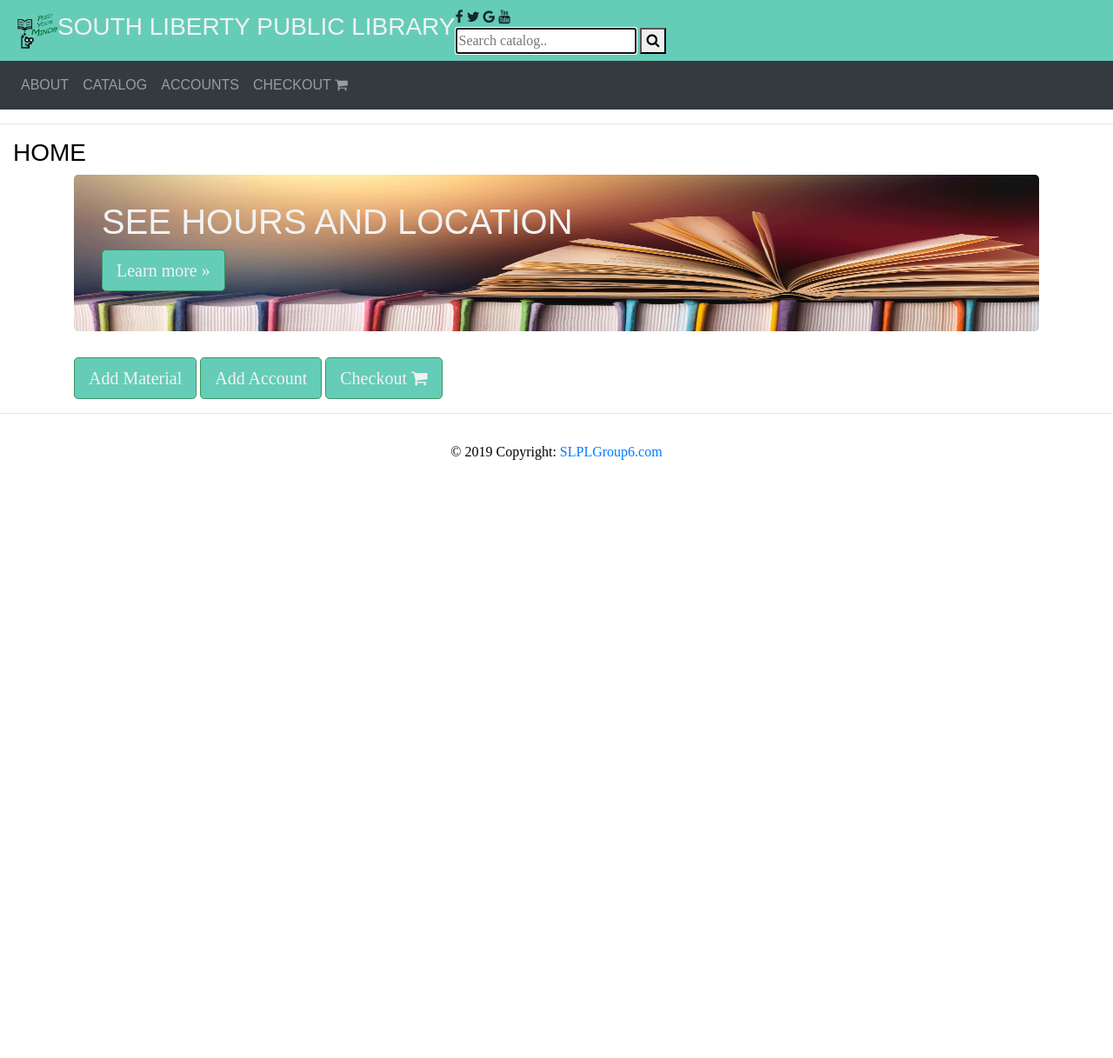
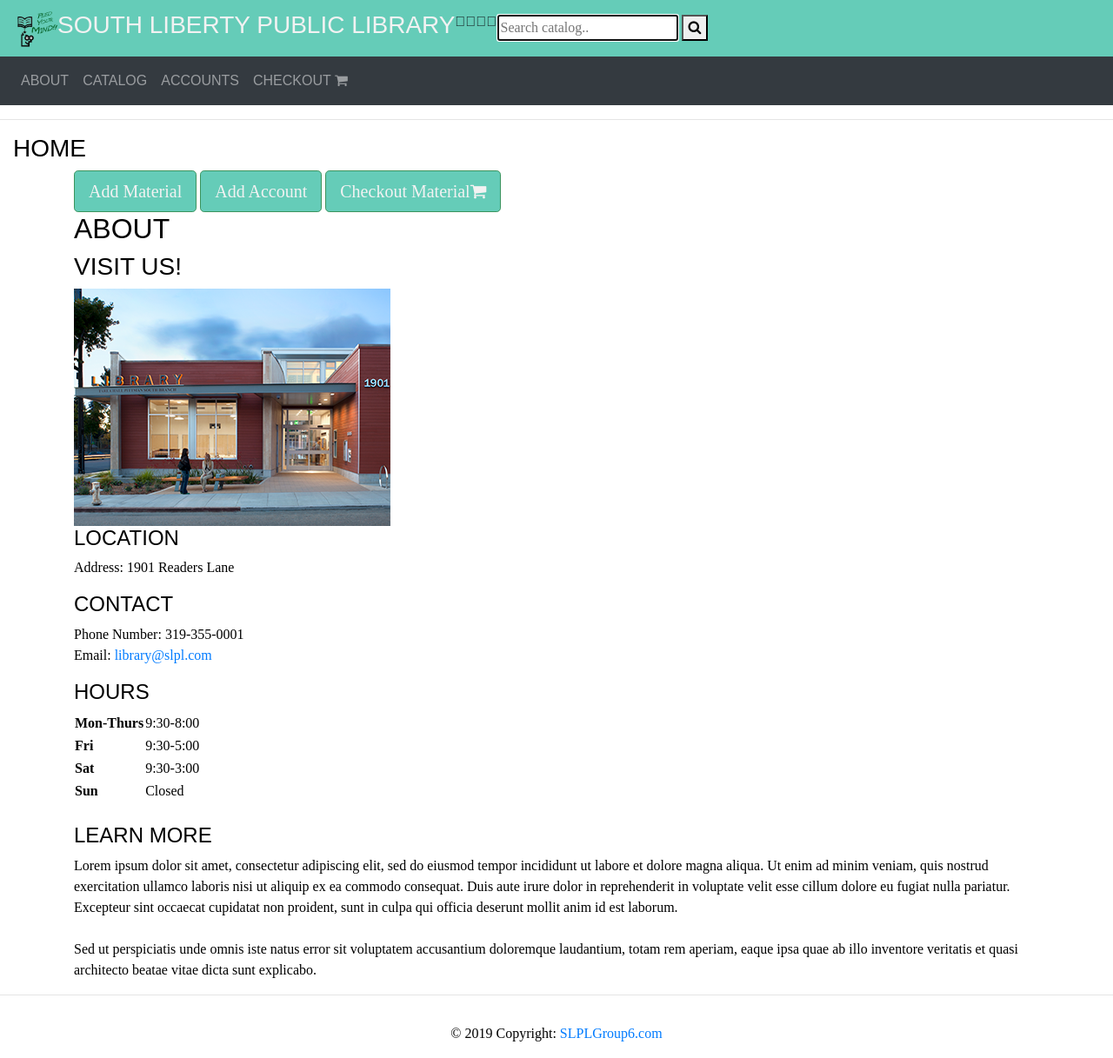
Before and after one commit to alexschmertmann/f19-msci3300-g6, a Flask app: page / in a window 1280 px wide. Shown: the whole page at 87% size. Before the commit the page ends 529 px from the top, so only its background shows below. Run offline with Flask 2, Linux system fonts and the light colour scheme; some libraries are stand-ins or nearby versions.

Commit message:
update home

```diff
--- a/templates/base.html
+++ b/templates/base.html
@@ -26,7 +26,8 @@
   <nav class= "navbar navbar-expand-lg" style="background-color:#65CCB8">
     <img src="{{ url_for('static', filename = 'images/SLPL_logo.png') }}" width="50" alt="South Liberty Public Library">
         <a href="/" style="color:#F2F2F2"> <h3>South Liberty Public Library</h3></a>
-       <div class = "topnav-right" style = "float:right">
+
+       <div class = "nav navbar-nav navbar-right">
        <a href="https://facebook.com" class="fa fa-facebook" style="color:#182628"></a>
        <a href="https://twitter.com" class="fa fa-twitter"style="color:#182628"></a>
        <a href="https://google.com" class="fa fa-google"style="color:#182628"></a>
--- a/templates/index.html
+++ b/templates/index.html
@@ -1,14 +1,39 @@
 {% extends 'base.html' %}
 
 {% block body %}
-<div class="jumbotron">
-  <h1>See Hours and Location</h1>
-  <p><a href="/about" class="btn btn-primary btn-lg">Learn more &raquo;</a></p>
+
+<div>
+<a href="/add_material" class="btn btn-primary btn-lg">Add Material </a>
+<a href="/add_patron" class="btn btn-primary btn-lg">Add Account</a>
+<a href="/circulations/check_out" class="btn btn-primary btn-lg">Checkout Material<i class="fa fa-shopping-cart" aria-hidden="true"></i></a>
 </div>
 
-<div>
-<a href="/circulations/add_material" class="btn btn-primary btn-lg">Add Material </a>
-<a href="/circulations/add_patron" class="btn btn-primary btn-lg">Add Account</a>
-<a href="/circulations/check_out" class="btn btn-primary btn-lg">Checkout <i class="fa fa-shopping-cart" aria-hidden="true"></i></a>
-</div>
+<h2> About</h2>
+<h3> Visit us! </h3>
+<img src="../static/images/library.png" alt="Library" class="lib">
+<h4> Location </h4>
+<p>Address: 1901 Readers Lane <br/> </p>
+<h4> Contact </h4>
+<p>Phone Number:  319-355-0001
+<br/>
+Email:  <a href="mailto:library@slpl.com">library@slpl.com</a></p>
+<h4> Hours </h4>
+<table  class="leftColumned"><tbody><tr><td class="leftColumnedLabel"><b>Mon-Thurs</b></td>
+<td>9:30-8:00</td>
+</tr><tr><td class="leftColumnedLabel"><b>Fri</b></td>
+<td>9:30-5:00</td>
+</tr><tr><td class="leftColumnedLabel"><b>Sat</b></td>
+<td>9:30-3:00</td>
+</tr><tr><td class="leftColumnedLabel"><b>Sun </b></td>
+<td>Closed</td>
+</tr></tbody></table>
+<br>
+<h4> Learn more </h4>
+<p>Lorem ipsum dolor sit amet, consectetur adipiscing elit, sed do eiusmod tempor incididunt ut labore et dolore magna aliqua. Ut enim ad minim veniam, quis nostrud exercitation ullamco laboris nisi ut aliquip ex ea commodo consequat. Duis aute irure dolor in reprehenderit in voluptate velit esse cillum dolore eu fugiat nulla pariatur. Excepteur sint occaecat cupidatat non proident, sunt in culpa qui officia deserunt mollit anim id est laborum.
+<br>
+<br>
+Sed ut perspiciatis unde omnis iste natus error sit voluptatem accusantium doloremque laudantium, totam rem aperiam, eaque ipsa quae ab illo inventore veritatis et quasi architecto beatae vitae dicta sunt explicabo.  </p>
+
+
+
 {% endblock %}
```
